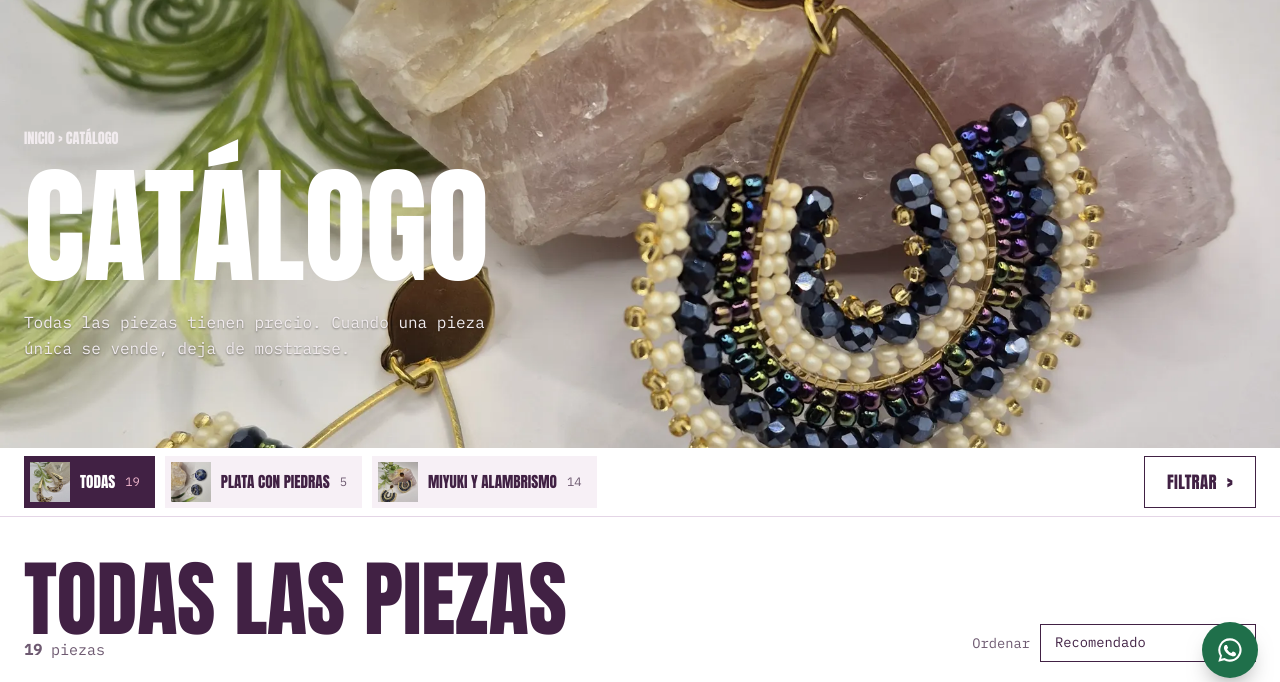
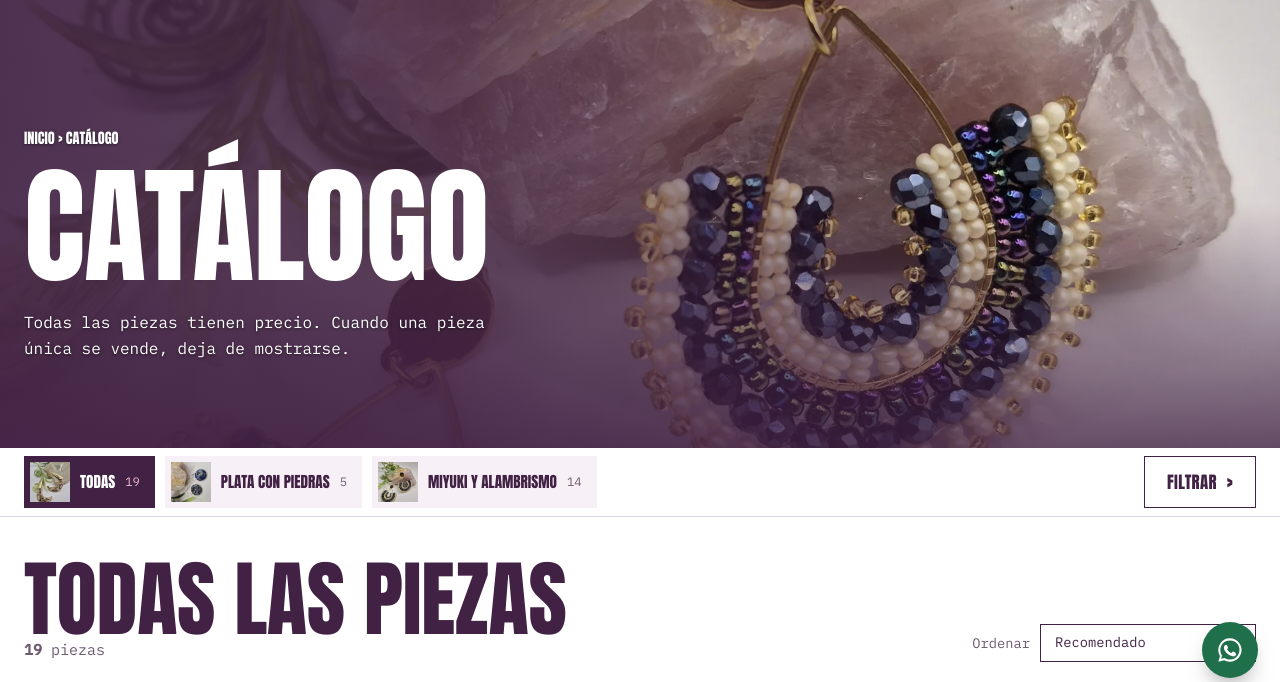
Before and after one commit to ffvela/Mavs-jewels-, a PHP site: page /catalogo.html in a window 1280 px wide. Shown: the part 100-782 px from the top of the page. Run offline with PHP 8.4, Linux system fonts and the light colour scheme.

Commit message:
fix: mejora la legibilidad del texto sobre las fotos de portada
La capa oscura de la portada quedaba detrás de la foto, por lo que la
bajada y el botón "Pieza personalizada" no se leían sobre zonas claras.
Se ordena la capa entre la foto y el texto, se refuerza el degradado
ciruela y se da fondo al botón de contorno. En celular, el degradado
cubre toda la portada.

Co-Authored-By: Claude Opus 5.5 <noreply@anthropic.com>
Claude-Session: https://claude.ai/code/session_01DJLNGq2LuJofGmWpyvLsVQ

```diff
--- a/css/mavs.css
+++ b/css/mavs.css
@@ -639,3 +639,24 @@ input[type="radio"], input[type="checkbox"] { width: 20px; height: 20px; accent-
 .aviso.ok { background: var(--t-ciruela); color: var(--noche); }
 .aviso[hidden] { display: none; }
 .casilla label { display: grid; grid-template-columns: 20px 1fr; gap: 10px; }
+
+/* Legibilidad del texto sobre las fotos de portada */
+.hero-full::before {
+  background:
+    linear-gradient(90deg, rgba(65,33,68,.9) 0%, rgba(65,33,68,.78) 35%, rgba(65,33,68,.35) 62%, rgba(65,33,68,0) 80%),
+    linear-gradient(180deg, rgba(65,33,68,0) 45%, rgba(65,33,68,.75) 100%);
+}
+.hero-full .bajada { color: #fff; text-shadow: 0 1px 3px rgba(0,0,0,.55); }
+.hero-full .rotulo { color: #f8d7e7; text-shadow: 0 1px 3px rgba(0,0,0,.5); }
+.hero-full .migas { color: #fff; text-shadow: 0 1px 3px rgba(0,0,0,.5); }
+.hero-full .btn-linea { background: rgba(65,33,68,.6); }
+.hero-full .btn-linea:hover { background: #fff; }
+@media (max-width: 760px) {
+  .hero-full::before {
+    background:
+      linear-gradient(180deg, rgba(65,33,68,.35) 0%, rgba(65,33,68,.6) 40%, rgba(65,33,68,.88) 100%);
+  }
+}
+.hero-full > img { z-index: 0; }
+.hero-full::before { z-index: 1; }
+.hero-full .contenedor { z-index: 2; }
```
